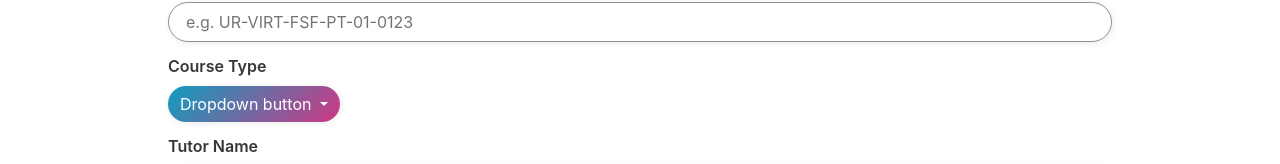
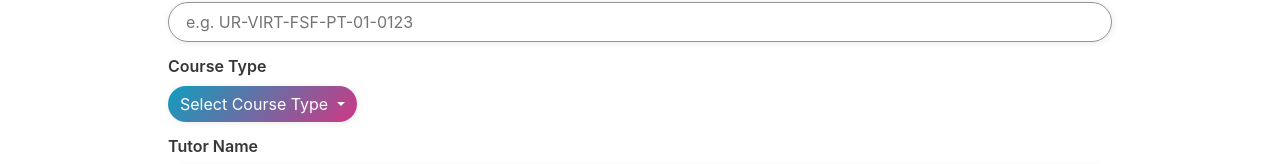
Before and after one commit to Ali-Row/EasyVal, a plain HTML site: page index.html in a window 1280 px wide. Shown: the part 365-529 px from the top of the page. Drawn offline with nearby package versions, Linux system fonts and the light colour scheme.

Commit message:
Change dropdown to select course type on HTML page

```diff
--- a/index.html
+++ b/index.html
@@ -79,7 +79,7 @@
       <label class="label has-text-weight-semibold">Course Type</label>
       <div class="dropdown">
         <button class="btn shadow-sm btn-secondary dropdown-toggle rounded-pill" type="button" id="dropdownMenuButton2" data-bs-toggle="dropdown" aria-expanded="false">
-          Dropdown button
+          Select Course Type
         </button>
         <ul class="dropdown-menu dropdown-menu-light shadow-sm rounded" aria-labelledby="dropdownMenuButton2">
           <li><a class="dropdown-item mt-2" href="#">FSF - Full Stack Flex Web Development(Javascript)</a></li>
```
